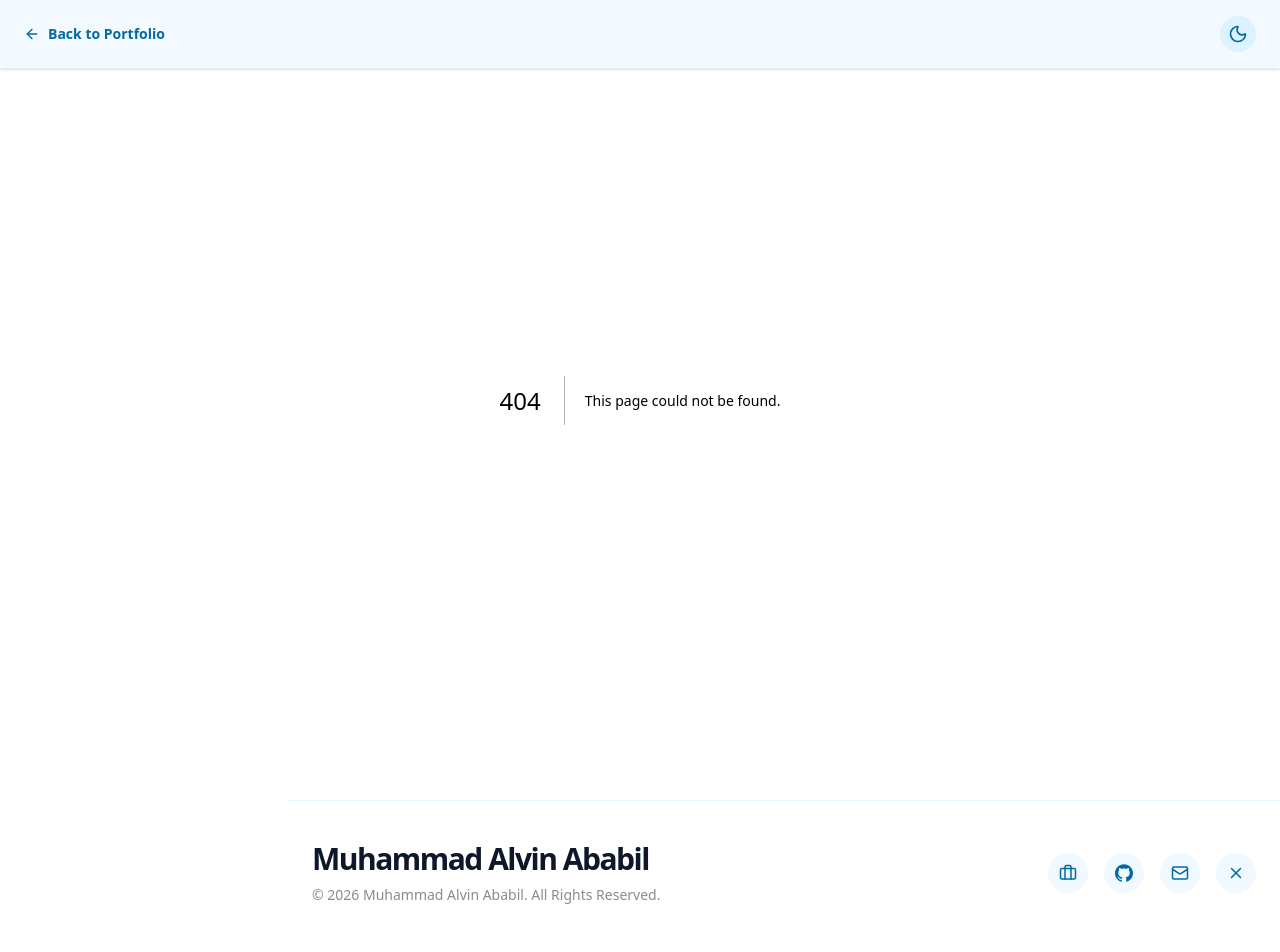
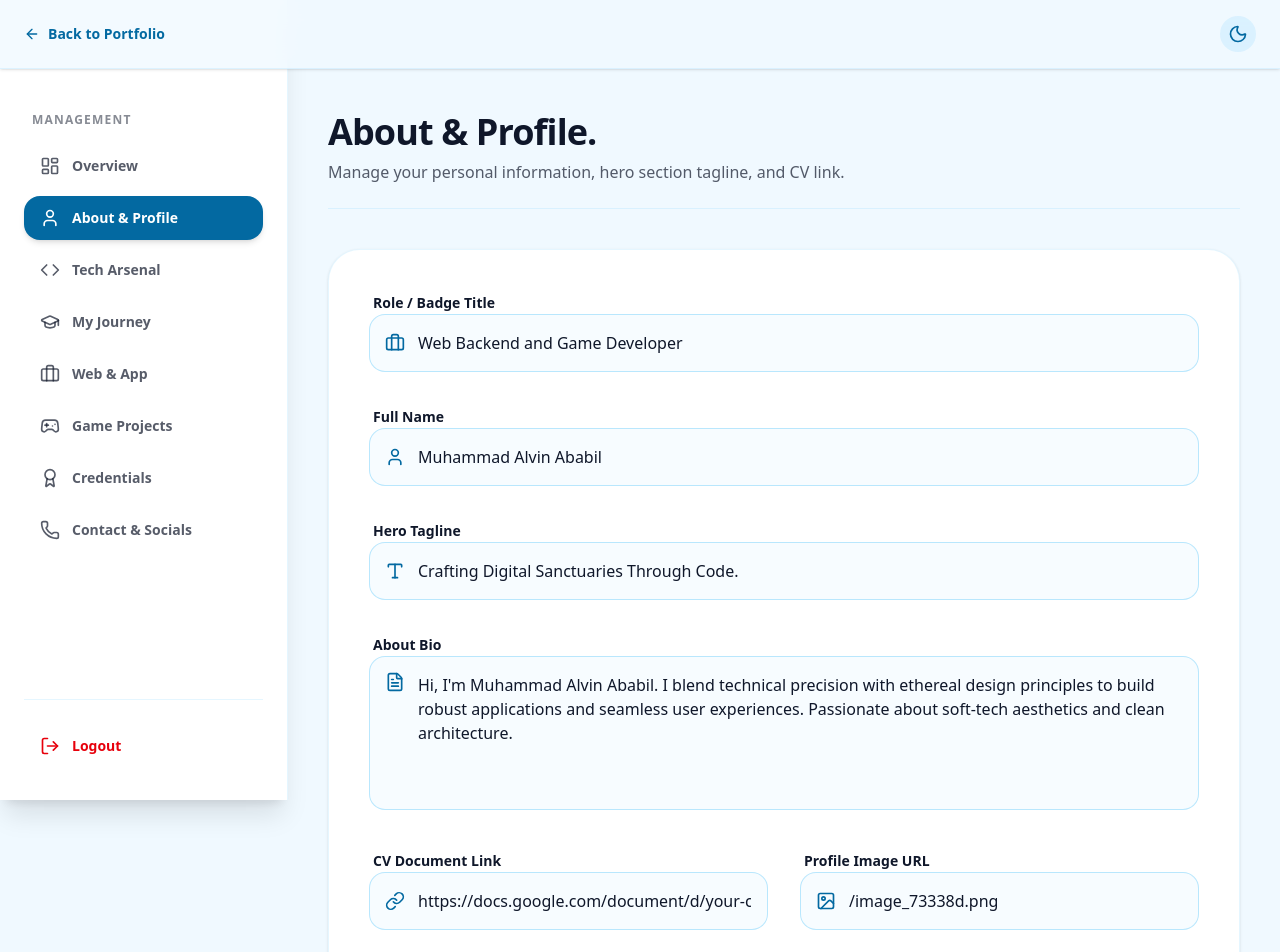
Before and after one commit to NeoRyumasil/my-portofolio-front-end, a Next.js app in the folder portofolio-front-end/: page /admin/dashboard/about in a window 1280 px wide. Before the commit this address had no page. Shown: the top 952 px of the page. Built offline with nearby package versions, Linux system fonts and the light colour scheme.

Commit message:
Add About Form

```diff
--- /dev/null
+++ b/portofolio-front-end/app/admin/dashboard/about/page.tsx
@@ -0,0 +1,27 @@
+import React from 'react';
+import AboutForm from '@/components/sections/admin/dashboard/about/AboutForm';
+
+export const metadata = {
+  title: 'Edit About Profile | Admin Portal',
+};
+
+export default function EditAboutPage() {
+  return (
+    <div className="space-y-10 animate-in fade-in slide-in-from-bottom-4 duration-500">
+
+      {/* Page Header */}
+      <div className="space-y-2 border-b border-[#7DD3FC]/20 dark:border-[#991B1B]/30 pb-6">
+        <h1 className="text-4xl font-extrabold text-[#0F172A] dark:text-white font-space tracking-tight">
+          About & Profile.
+        </h1>
+        <p className="text-[#0F172A]/70 dark:text-white/70 font-medium">
+          Manage your personal information, hero section tagline, and CV link.
+        </p>
+      </div>
+
+      {/* Form Component */}
+      <AboutForm />
+
+    </div>
+  );
+}
--- /dev/null
+++ b/portofolio-front-end/components/sections/admin/dashboard/about/AboutForm.tsx
@@ -0,0 +1,151 @@
+"use client";
+
+import React, { useState } from 'react';
+import { User, Type, FileText, Link as LinkIcon, Image as ImageIcon, Briefcase, Save } from 'lucide-react';
+
+export default function AboutForm() {
+  const [role, setRole] = useState('Web Backend and Game Developer');
+  const [name, setName] = useState('Muhammad Alvin Ababil');
+  const [tagline, setTagline] = useState('Crafting Digital Sanctuaries Through Code.');
+  const [bio, setBio] = useState("Hi, I'm Muhammad Alvin Ababil. I blend technical precision with ethereal design principles to build robust applications and seamless user experiences. Passionate about soft-tech aesthetics and clean architecture.");
+  const [cvLink, setCvLink] = useState('https://docs.google.com/document/d/your-cv-link');
+  const [profileImage, setProfileImage] = useState('/image_73338d.png');
+  const [isSaving, setIsSaving] = useState(false);
+
+  const handleSave = (e: React.FormEvent) => {
+    e.preventDefault();
+    setIsSaving(true);
+
+    setTimeout(() => {
+      console.log({ role, name, tagline, bio, cvLink, profileImage });
+      alert('Profile berhasil diupdate!');
+      setIsSaving(false);
+    }, 1500);
+  };
+
+  return (
+    <form onSubmit={handleSave} className="bg-white dark:bg-[#121212] p-8 md:p-10 rounded-[32px] shadow-sm border border-[#7DD3FC]/20 dark:border-[#991B1B]/30 space-y-8">
+
+      {/* 1. Input Role (Badge atas) */}
+      <div className="space-y-2">
+        <label className="text-sm font-bold text-[#0F172A] dark:text-white font-space ml-1">Role / Badge Title</label>
+        <div className="relative flex items-center">
+          <div className="absolute left-4 text-[#0369A1] dark:text-[#E11D48] pointer-events-none">
+            <Briefcase size={20} />
+          </div>
+          <input
+            type="text"
+            value={role}
+            onChange={(e) => setRole(e.target.value)}
+            className="w-full pl-12 pr-4 py-4 bg-[#F0F9FF]/50 dark:bg-[#000000]/50 border border-[#7DD3FC]/50 dark:border-[#991B1B]/50 rounded-2xl text-[#0F172A] dark:text-white focus:outline-none focus:ring-2 focus:ring-[#0369A1] dark:focus:ring-[#E11D48] transition-all duration-300"
+            required
+          />
+        </div>
+      </div>
+
+      {/* 2. Input Full Name */}
+      <div className="space-y-2">
+        <label className="text-sm font-bold text-[#0F172A] dark:text-white font-space ml-1">Full Name</label>
+        <div className="relative flex items-center">
+          <div className="absolute left-4 text-[#0369A1] dark:text-[#E11D48] pointer-events-none">
+            <User size={20} />
+          </div>
+          <input
+            type="text"
+            value={name}
+            onChange={(e) => setName(e.target.value)}
+            className="w-full pl-12 pr-4 py-4 bg-[#F0F9FF]/50 dark:bg-[#000000]/50 border border-[#7DD3FC]/50 dark:border-[#991B1B]/50 rounded-2xl text-[#0F172A] dark:text-white focus:outline-none focus:ring-2 focus:ring-[#0369A1] dark:focus:ring-[#E11D48] transition-all duration-300"
+            required
+          />
+        </div>
+      </div>
+
+      {/* 3. Input Tagline */}
+      <div className="space-y-2">
+        <label className="text-sm font-bold text-[#0F172A] dark:text-white font-space ml-1">Hero Tagline</label>
+        <div className="relative flex items-center">
+          <div className="absolute left-4 text-[#0369A1] dark:text-[#E11D48] pointer-events-none">
+            <Type size={20} />
+          </div>
+          <input
+            type="text"
+            value={tagline}
+            onChange={(e) => setTagline(e.target.value)}
+            className="w-full pl-12 pr-4 py-4 bg-[#F0F9FF]/50 dark:bg-[#000000]/50 border border-[#7DD3FC]/50 dark:border-[#991B1B]/50 rounded-2xl text-[#0F172A] dark:text-white focus:outline-none focus:ring-2 focus:ring-[#0369A1] dark:focus:ring-[#E11D48] transition-all duration-300"
+            required
+          />
+        </div>
+      </div>
+
+      {/* 4. Input Bio */}
+      <div className="space-y-2">
+        <label className="text-sm font-bold text-[#0F172A] dark:text-white font-space ml-1">About Bio</label>
+        <div className="relative">
+          <div className="absolute top-4 left-4 text-[#0369A1] dark:text-[#E11D48] pointer-events-none">
+            <FileText size={20} />
+          </div>
+          <textarea
+            value={bio}
+            onChange={(e) => setBio(e.target.value)}
+            rows={5}
+            className="w-full pl-12 pr-4 py-4 bg-[#F0F9FF]/50 dark:bg-[#000000]/50 border border-[#7DD3FC]/50 dark:border-[#991B1B]/50 rounded-2xl text-[#0F172A] dark:text-white focus:outline-none focus:ring-2 focus:ring-[#0369A1] dark:focus:ring-[#E11D48] transition-all duration-300 resize-none"
+            required
+          />
+        </div>
+      </div>
+
+      <div className="grid grid-cols-1 md:grid-cols-2 gap-8">
+        {/* 5. Input CV Link */}
+        <div className="space-y-2">
+          <label className="text-sm font-bold text-[#0F172A] dark:text-white font-space ml-1">CV Document Link</label>
+          <div className="relative flex items-center">
+            <div className="absolute left-4 text-[#0369A1] dark:text-[#E11D48] pointer-events-none">
+              <LinkIcon size={20} />
+            </div>
+            <input
+              type="url"
+              value={cvLink}
+              onChange={(e) => setCvLink(e.target.value)}
+              className="w-full pl-12 pr-4 py-4 bg-[#F0F9FF]/50 dark:bg-[#000000]/50 border border-[#7DD3FC]/50 dark:border-[#991B1B]/50 rounded-2xl text-[#0F172A] dark:text-white focus:outline-none focus:ring-2 focus:ring-[#0369A1] dark:focus:ring-[#E11D48] transition-all duration-300"
+            />
+          </div>
+        </div>
+
+        {/* 6. Input Profile Image URL */}
+        <div className="space-y-2">
+          <label className="text-sm font-bold text-[#0F172A] dark:text-white font-space ml-1">Profile Image URL</label>
+          <div className="relative flex items-center">
+            <div className="absolute left-4 text-[#0369A1] dark:text-[#E11D48] pointer-events-none">
+              <ImageIcon size={20} />
+            </div>
+            <input
+              type="text"
+              value={profileImage}
+              onChange={(e) => setProfileImage(e.target.value)}
+              className="w-full pl-12 pr-4 py-4 bg-[#F0F9FF]/50 dark:bg-[#000000]/50 border border-[#7DD3FC]/50 dark:border-[#991B1B]/50 rounded-2xl text-[#0F172A] dark:text-white focus:outline-none focus:ring-2 focus:ring-[#0369A1] dark:focus:ring-[#E11D48] transition-all duration-300"
+            />
+          </div>
+        </div>
+      </div>
+
+      {/* Action Buttons */}
+      <div className="pt-6 border-t border-[#7DD3FC]/20 dark:border-[#991B1B]/30 flex justify-end gap-4">
+        <button
+          type="button"
+          className="px-8 py-3 rounded-2xl font-bold font-space text-[#0F172A] dark:text-white hover:bg-[#F0F9FF] dark:hover:bg-[#991B1B]/20 transition-colors"
+        >
+          Cancel
+        </button>
+        <button
+          type="submit"
+          disabled={isSaving}
+          className="flex items-center gap-2 bg-[#0369A1] dark:bg-[#E11D48] text-white px-8 py-3 rounded-2xl font-bold font-space shadow-lg shadow-[#0369A1]/20 dark:shadow-[#E11D48]/20 hover:-translate-y-1 hover:shadow-xl transition-all duration-300 disabled:opacity-70 disabled:hover:translate-y-0"
+        >
+          <Save size={20} />
+          {isSaving ? 'Saving...' : 'Save Changes'}
+        </button>
+      </div>
+
+    </form>
+  );
+}
```
